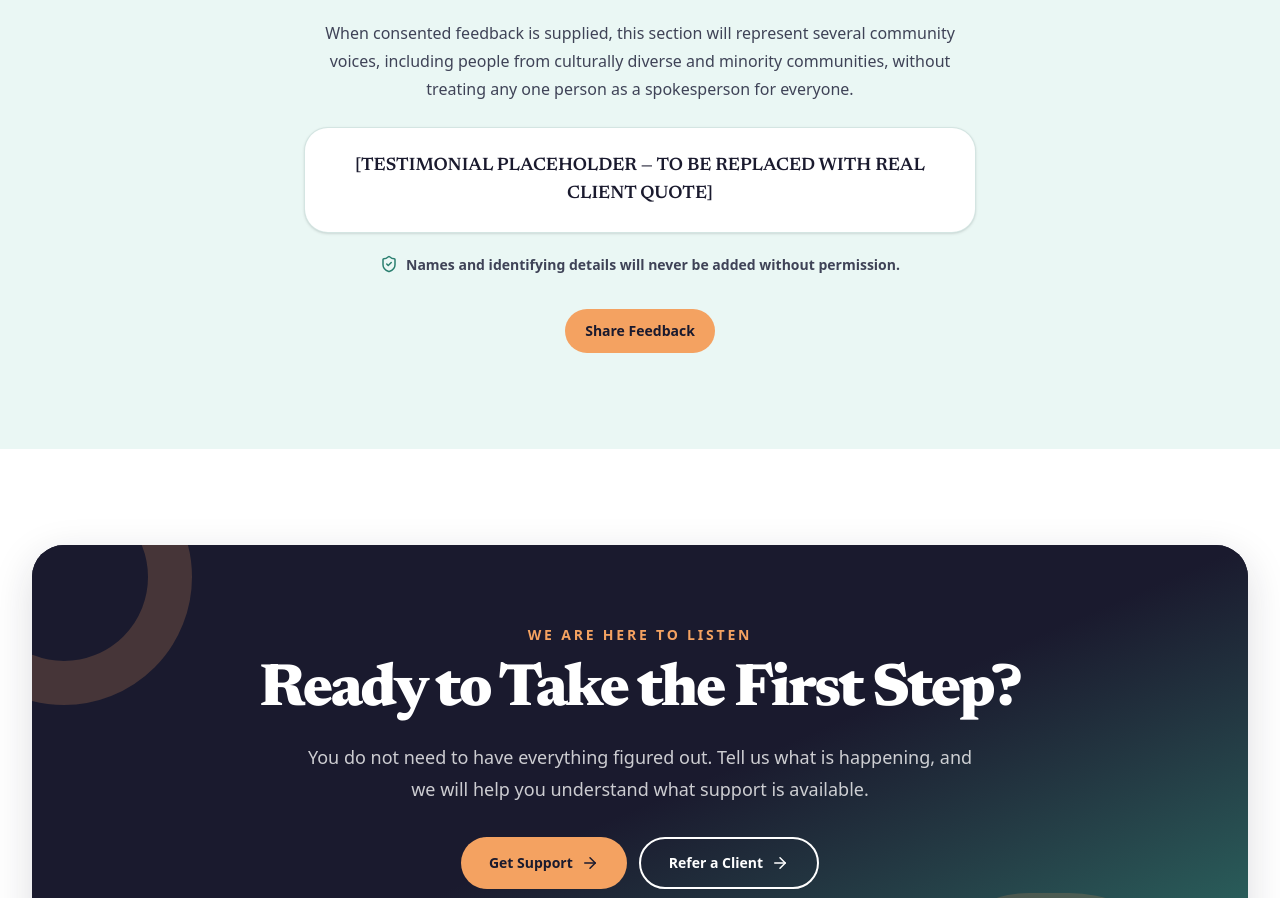
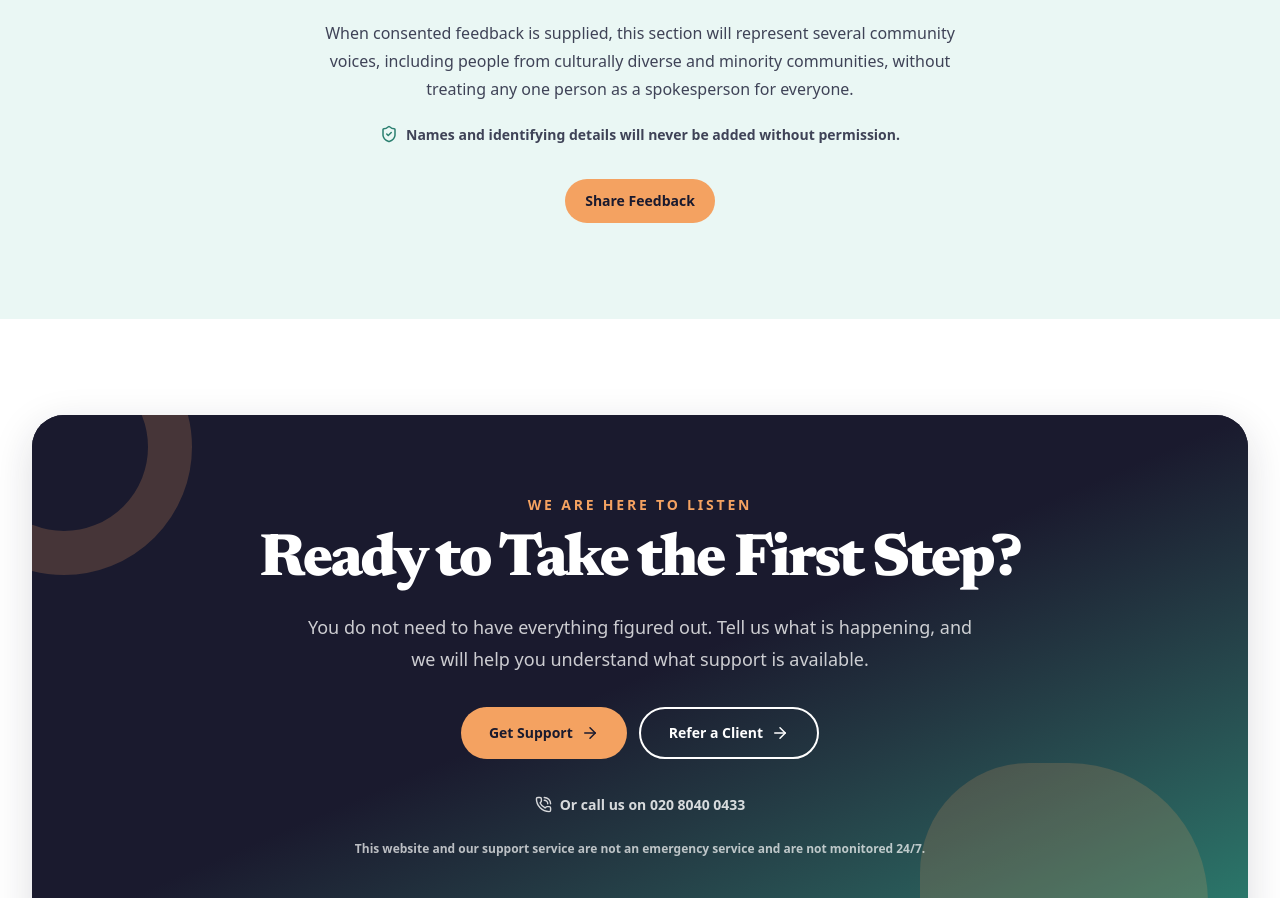
Before and after one commit to mudassirhamza29-commits/i-care-services-icc, a Next.js app: page / in a window 1280 px wide. Shown: the part 8328-9226 px from the top of the page. Built offline with nearby package versions, Linux system fonts and the light colour scheme; no server answers.

Commit message:
Remove testimonial placeholder

```diff
--- a/src/components/home/StoriesSection.tsx
+++ b/src/components/home/StoriesSection.tsx
@@ -24,9 +24,6 @@ export function StoriesSection() {
             and minority communities, without treating any one person as a
             spokesperson for everyone.
           </p>
-          <blockquote className="mx-auto mt-6 max-w-2xl rounded-3xl border border-purple/20 bg-white p-6 font-heading text-lg font-semibold text-navy shadow-sm">
-            [TESTIMONIAL PLACEHOLDER &mdash; TO BE REPLACED WITH REAL CLIENT QUOTE]
-          </blockquote>
           <p className="mx-auto mt-5 flex max-w-xl items-start justify-center gap-2 text-sm font-semibold leading-6 text-text-secondary">
             <ShieldCheck className="mt-0.5 shrink-0 text-purple" size={18} aria-hidden="true" />
             Names and identifying details will never be added without permission.
```
